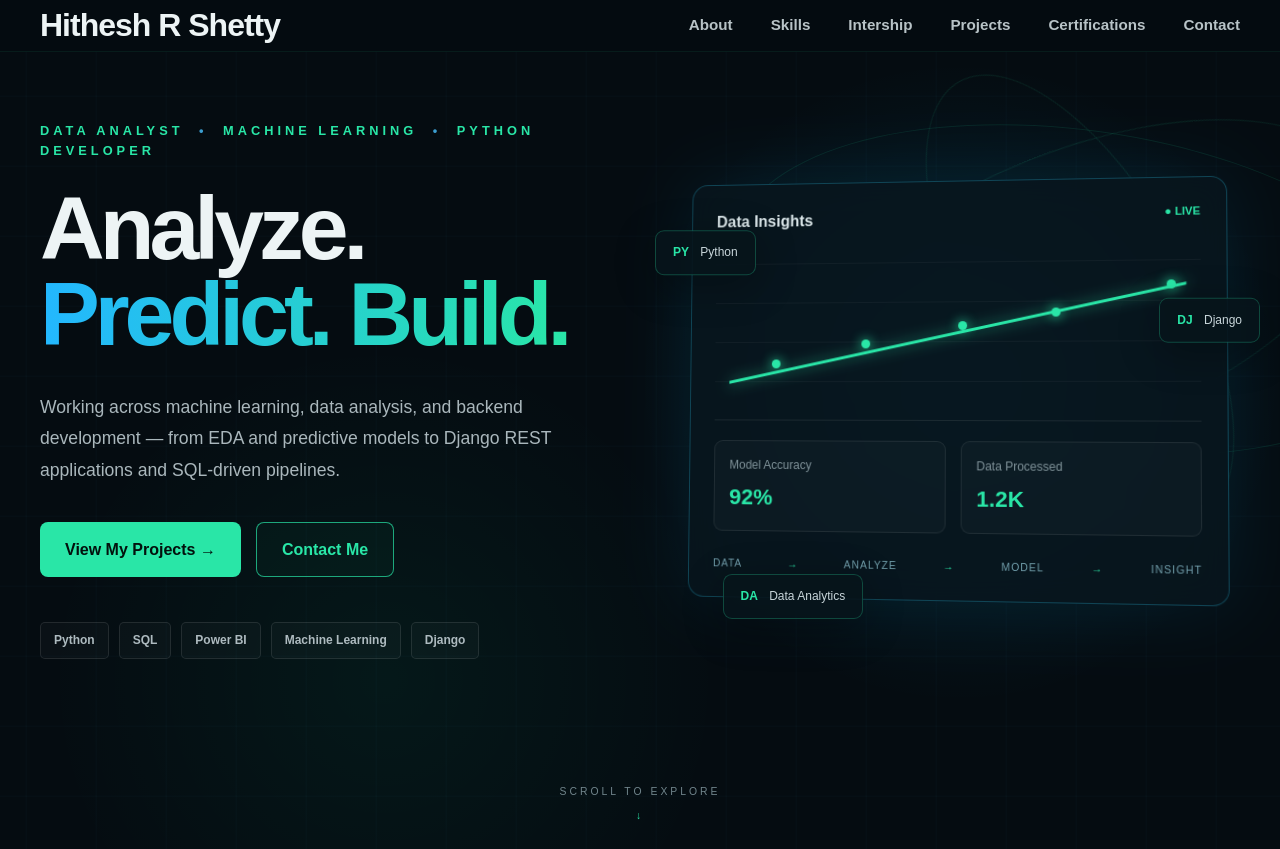
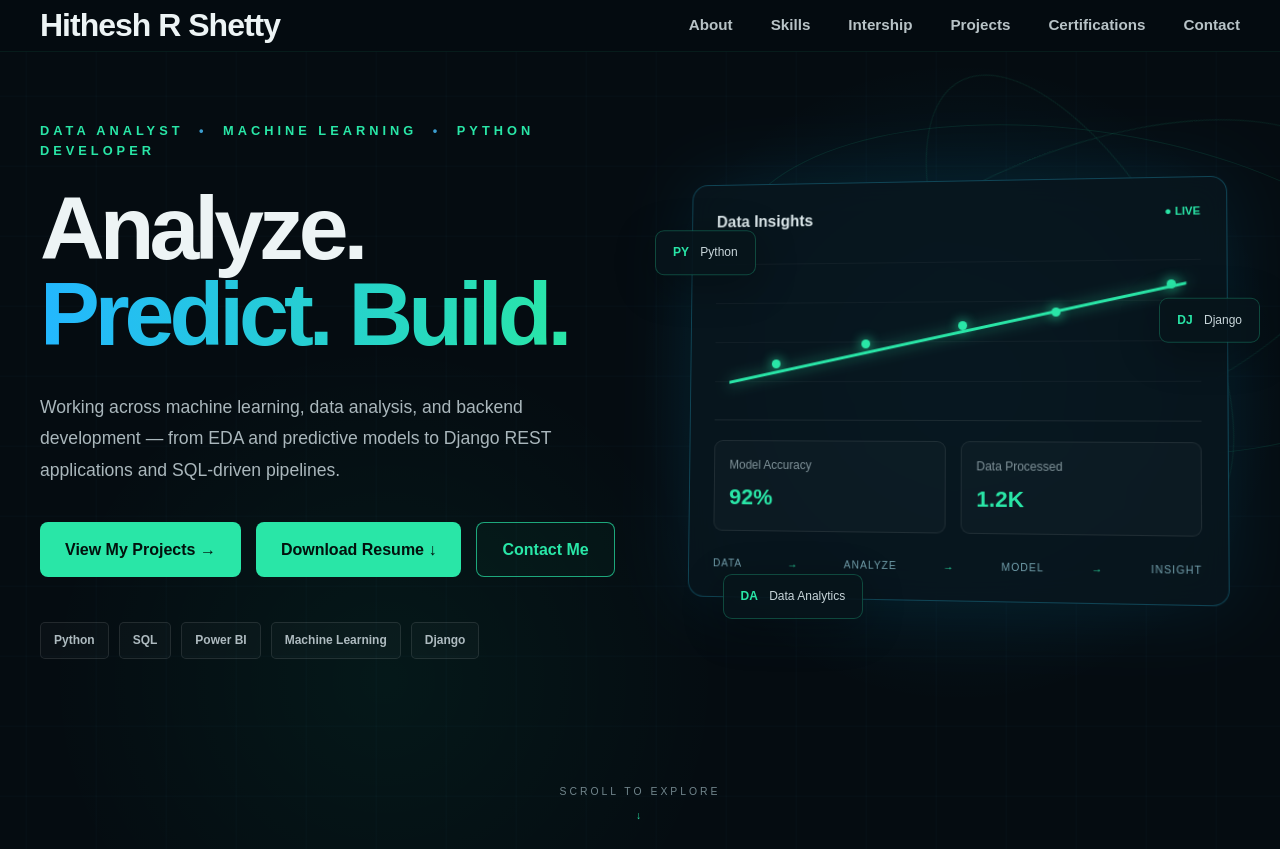
Before and after one commit to hitheshr15/hithesh-portfolio, a Django app: page / in a window 1280 px wide. Shown: the top 849 px of the page. Run offline with Django 5.2, Linux system fonts and the light colour scheme; data that the repository does not hold is empty.

Commit message:
Add resume download feature

```diff
--- a/templates/home/index.html
+++ b/templates/home/index.html
@@ -1,4 +1,5 @@
 {% extends 'home/base.html' %}
+{% load static %}
 
 
 {% block title %}
@@ -65,6 +66,14 @@ Hithesh R Shetty | Data Analyst | ML | Django
                     class="btn btn-primary"
                 >
                     View My Projects →
+                </a>
+
+                <a
+                    href="{% static 'home/resume/Hithesh_R_Shetty_ResumeP.pdf' %}"
+                    download
+                    class="btn btn-primary"
+                >
+                    Download Resume ↓
                 </a>
 
 
@@ -692,14 +701,10 @@ Hithesh R Shetty | Data Analyst | ML | Django
 <!-- CONTACT -->
 <!-- ========================= -->
 
-<!-- ========================= -->
-<!-- CONTACT SECTION -->
-<!-- ========================= -->
-
 <section
     id="contact"
     class="section contact-section"
->
+    >
 
     <div class="container">
 
@@ -1074,6 +1079,6 @@ Hithesh R Shetty | Data Analyst | ML | Django
 
     </div>
 
-</section>
+    </section>
 
 {% endblock %}
```
Also changed, not shown: 1 other file.
